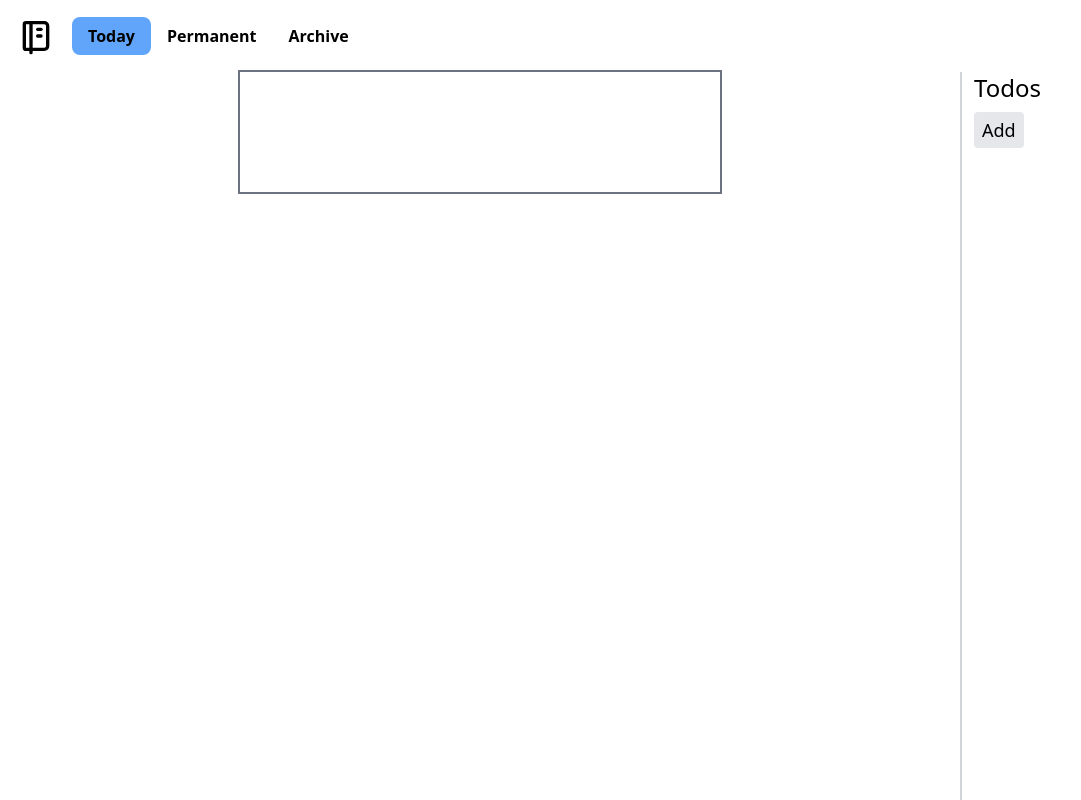
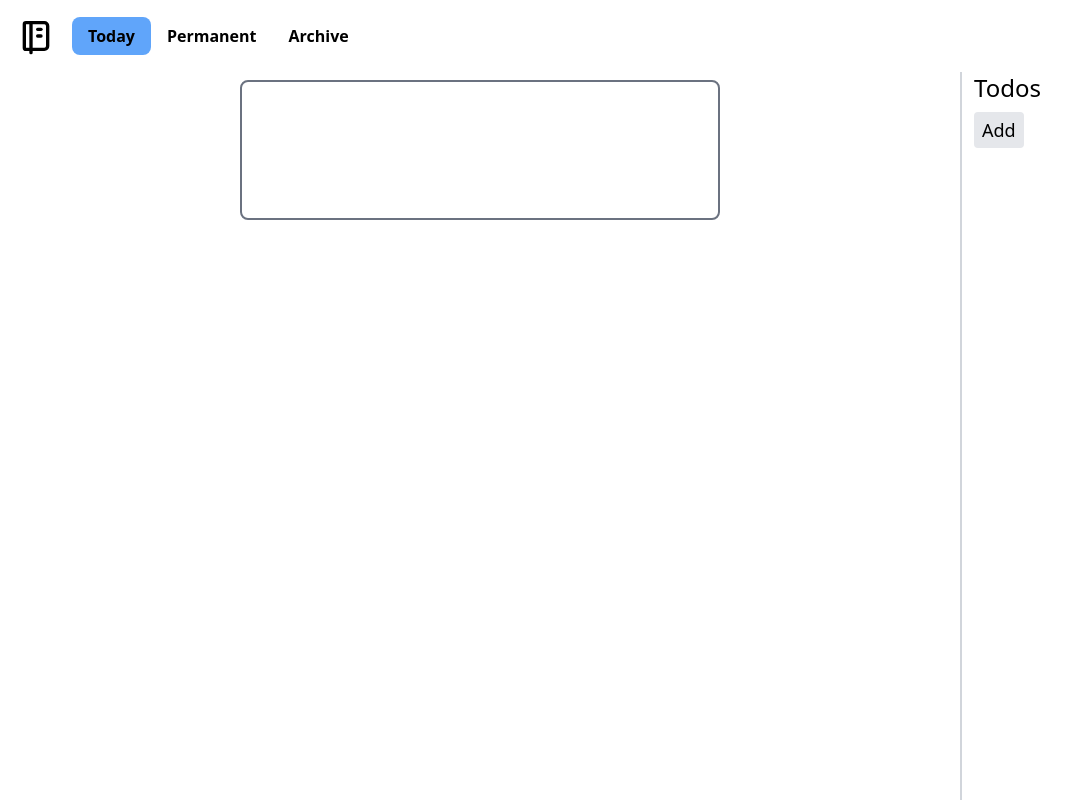
Before and after one commit to YuriiRG/daily-planner, a React (Vite) app: page / in a window 1280 px wide. Shown: the whole page, without its empty margins (0-1081 px from the left). Built offline with nearby package versions, Linux system fonts and the light colour scheme.

Commit message:
Improving layout and styling

```diff
--- a/package.json
+++ b/package.json
@@ -18,6 +18,7 @@
   "dependencies": {
     "immer": "^9.0.15",
     "react": "^18.2.0",
+    "react-contenteditable": "^3.3.6",
     "react-dom": "^18.2.0",
     "react-router-dom": "^6.4.1",
     "slate": "^0.82.1",
--- a/src/components/DayDataDisplay.tsx
+++ b/src/components/DayDataDisplay.tsx
@@ -15,11 +15,11 @@ export default function DayDataDisplay({ id }: DayDataDisplayProps) {
     return <div>Error. Day not found</div>;
   }
   return (
-    <div className='flex flex-col items-stretch sm:h-full sm:flex-grow sm:flex-row'>
-      <div className='sm:flex-shrink sm:flex-grow sm:basis-0'>
+    <div className='flex flex-col items-stretch sm:flex-grow sm:flex-row'>
+      <div className='flex flex-col sm:flex-grow sm:basis-0 sm:flex-row sm:items-start sm:justify-center'>
         <NotesEditor />
       </div>
-      <div className='border-l-2 border-gray-300 pl-3 text-lg sm:flex-shrink sm:basis-80'>
+      <div className='border-l-2 border-gray-300 pl-3 text-lg sm:basis-80'>
         <h2 className='text-2xl'>Todos</h2>
         <div className='flex flex-col'>
           {data.todos.map((todo) => (
--- a/src/components/NotesEditor.tsx
+++ b/src/components/NotesEditor.tsx
@@ -2,7 +2,7 @@ export default function NotesEditor() {
   return (
     <div
       contentEditable={true}
-      className='mx-auto break-words outline outline-2 outline-gray-500 sm:w-[30rem]'
+      className='m-2 break-words rounded-lg border-2 border-gray-500 p-2 outline-none sm:basis-[30rem]'
     >
       <div>
         <br />
```
Also changed, not shown: 1 other file (tests, documents, lock files or other folders).
